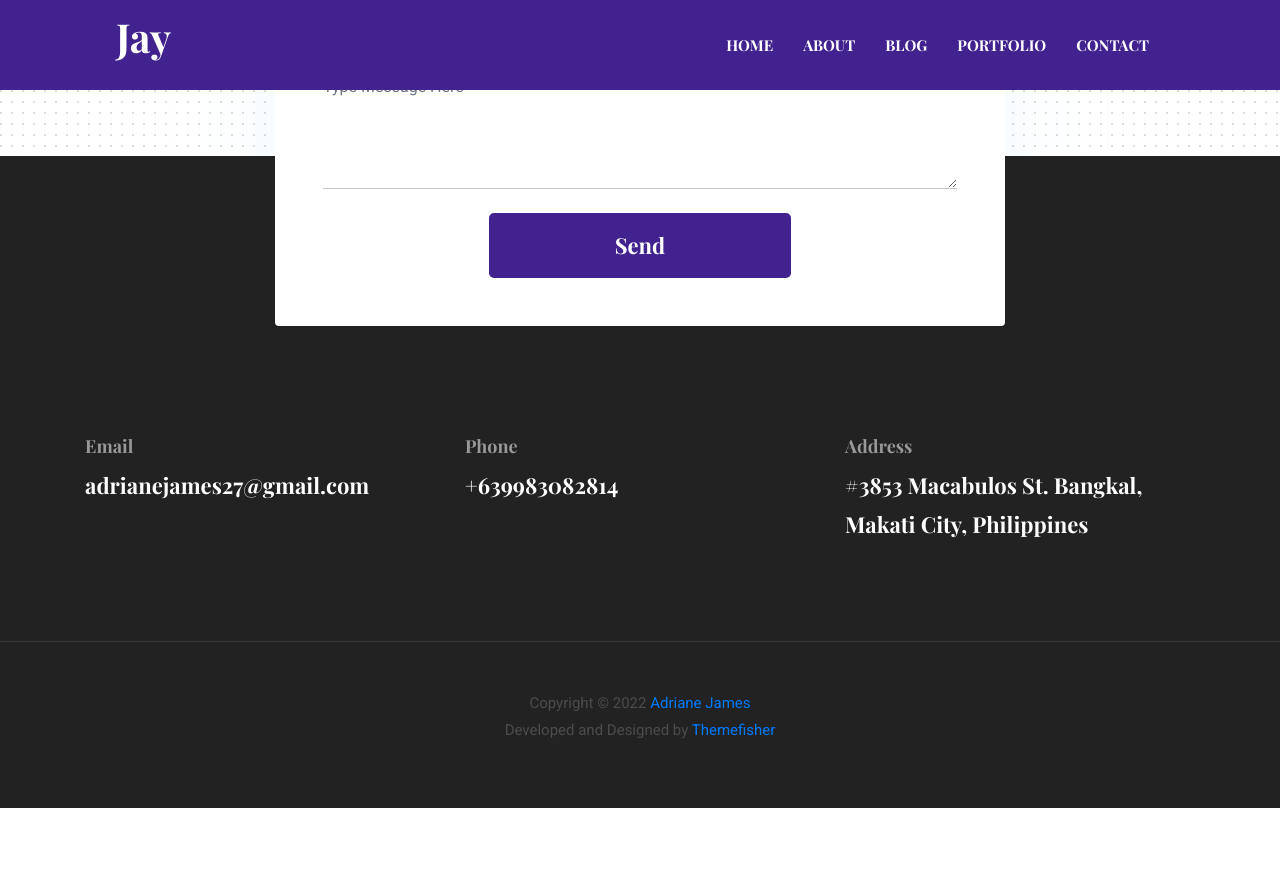
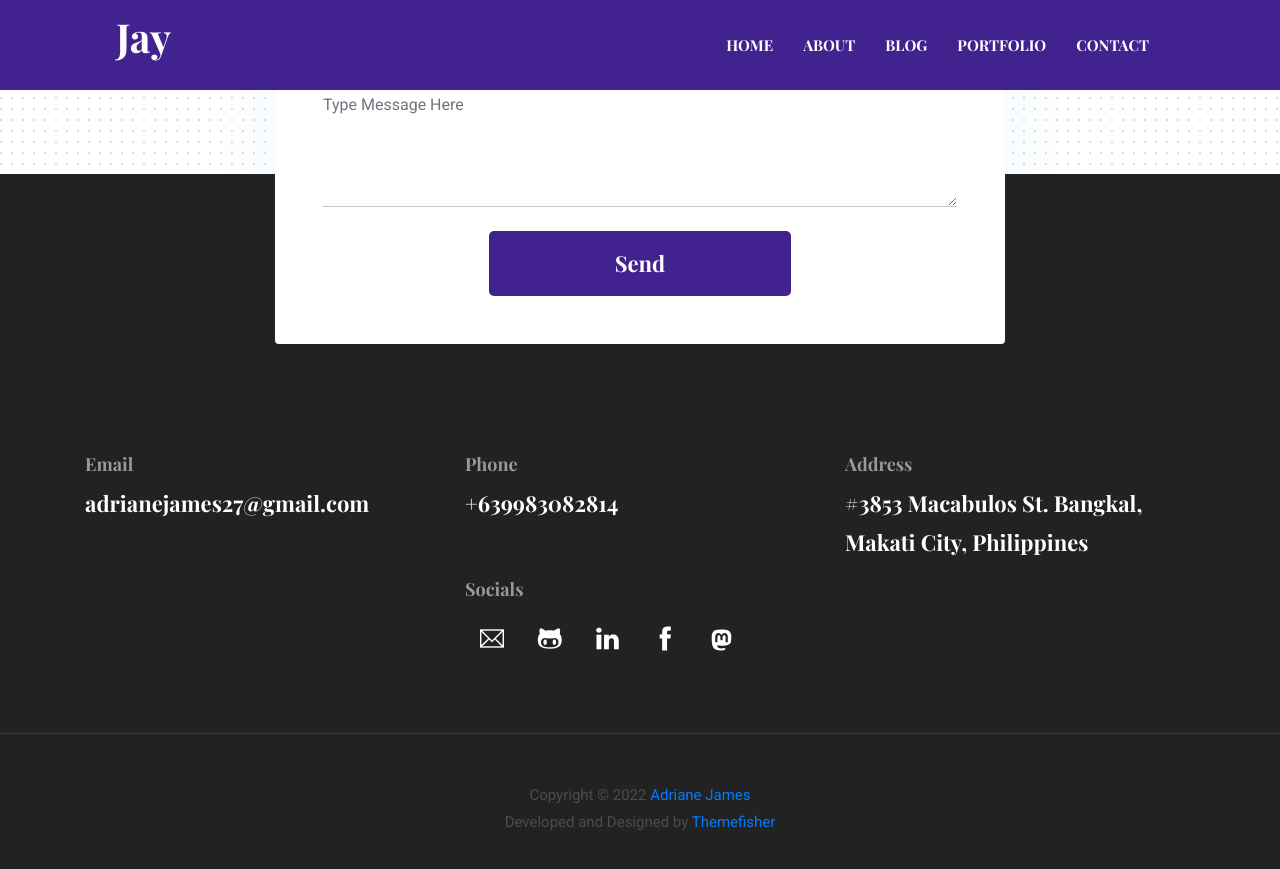
Before and after one commit to lonewanderer27/lonewanderer27.github.io, a Jekyll site: the page built from index.html, in a window 1280 px wide and 900 px high, scrolled down 6050 px. Shown: the top 869 px of the window. Built offline with Jekyll 4.4.1, drawn with Linux system fonts in a browser that asks for light colours; nearby versions of some CDN libraries; before the commit the page ends 6858 px from its top, so only the background shows below that.

Commit message:
add my mastodon account

```diff
--- a/_includes/footer.html
+++ b/_includes/footer.html
@@ -18,6 +18,23 @@
           <p class="text-white paragraph-lg font-secondary">{{ site.data.settings.address }}</p>
         </div>
       </div>
+      <div class="row justify-content-md-center">
+        <div class="col-md-4 socials-footer">
+          <h5 class="text-light">Socials</h5><br/>
+          {% for social in site.data.settings.social %}
+          <li>
+            <a class="text-white fs-3" href="{{ social.link }}">
+              <i class="{{ social.icon }}"></i>
+            </a>
+          </li>
+          {% endfor %}
+          <li>
+            <a rel="me" class="text-white fs-3" href="https://mastodon.social/@lonewanderer27">
+              <i class="fa-brands fa-mastodon"></i>
+            </a>
+          </li>
+        </div>
+      </div>
     </div>
   </div>
   <div class="border-top text-center border-dark py-5">
--- a/_includes/head.html
+++ b/_includes/head.html
@@ -31,4 +31,7 @@
     {% include google-analytics.html %}
   {% endif %}
 
+  <!-- Font Awesome Icons -->
+  <script src="https://kit.fontawesome.com/a94d6b1d27.js" crossorigin="anonymous"></script>
+
 </head>
--- a/_includes/social-icon.html
+++ b/_includes/social-icon.html
@@ -3,4 +3,9 @@
     {% for social in site.data.settings.social %}
     <li class="mb-3"><a class="text-white" href="{{ social.link }}"><i class="{{ social.icon }}"></i></a></li>
     {% endfor %}
+    <li>
+        <a rel="me" class="text-white fs-3" href="https://mastodon.social/@lonewanderer27">
+            <i class="fa-brands fa-mastodon"></i>
+        </a>
+    </li>
 </ul>
```
